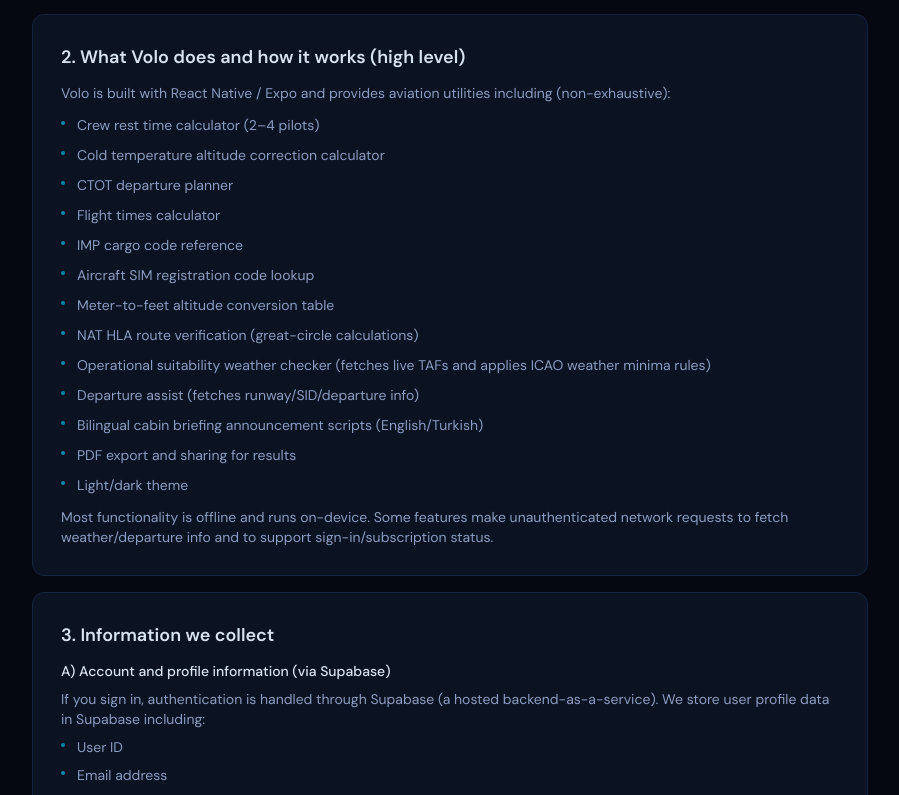
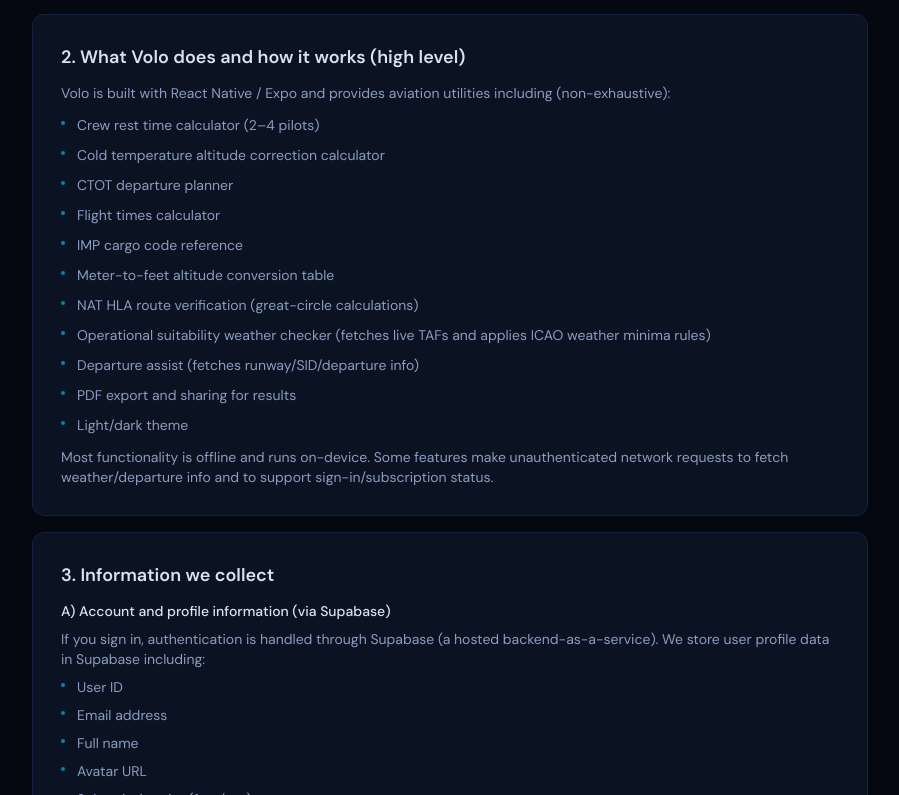
Before and after one commit to UzayPoyrza/volo-website, a Next.js app: page /privacy in a window 1280 px wide. Shown: the part 845-1640 px from the top of the page, without its empty margins (190-1089 px from the left). Built offline with nearby package versions, Linux system fonts and the light colour scheme.

Commit message:
fix: remove SIM registration and bilingual briefing from Privacy Policy feature list

```diff
--- a/src/app/privacy/page.tsx
+++ b/src/app/privacy/page.tsx
@@ -97,12 +97,10 @@
                 "CTOT departure planner",
                 "Flight times calculator",
                 "IMP cargo code reference",
-                "Aircraft SIM registration code lookup",
                 "Meter-to-feet altitude conversion table",
                 "NAT HLA route verification (great-circle calculations)",
                 "Operational suitability weather checker (fetches live TAFs and applies ICAO weather minima rules)",
                 "Departure assist (fetches runway/SID/departure info)",
-                "Bilingual cabin briefing announcement scripts (English/Turkish)",
                 "PDF export and sharing for results",
                 "Light/dark theme",
               ].map((item) => (
```
